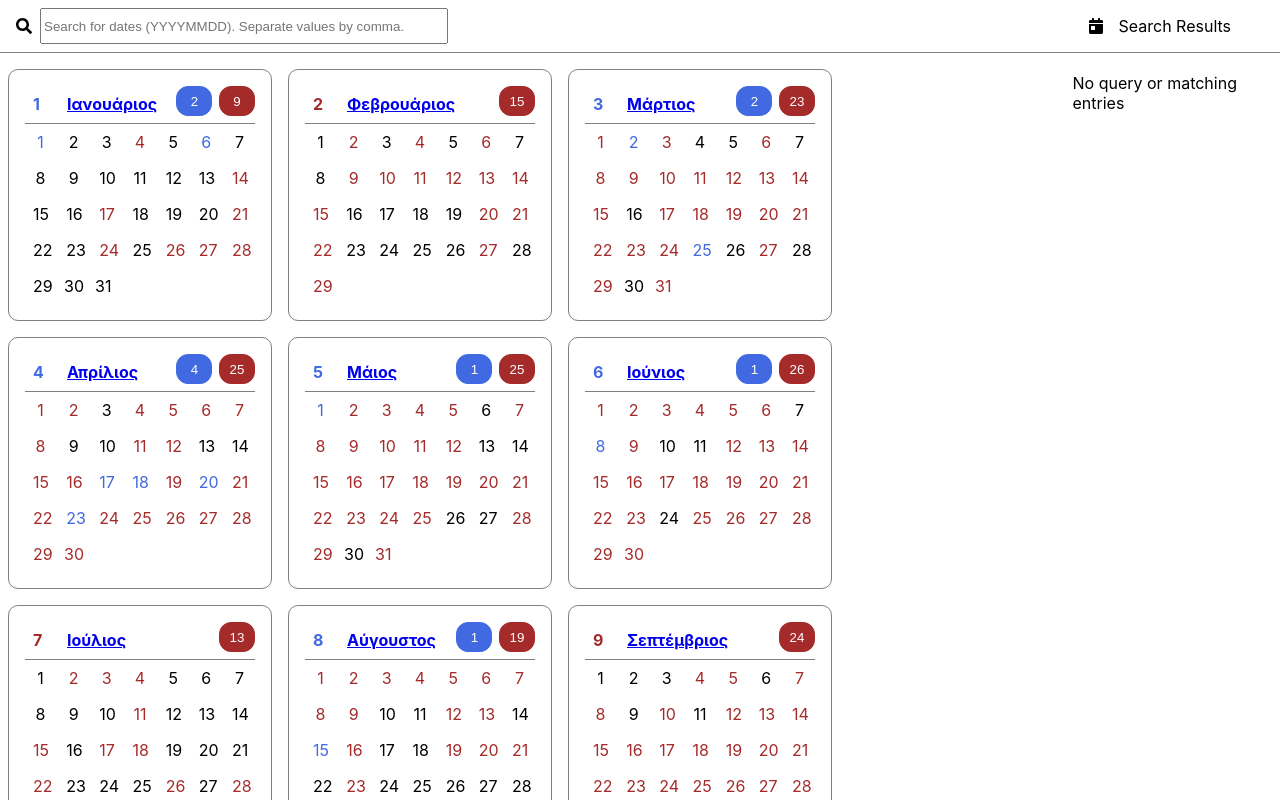
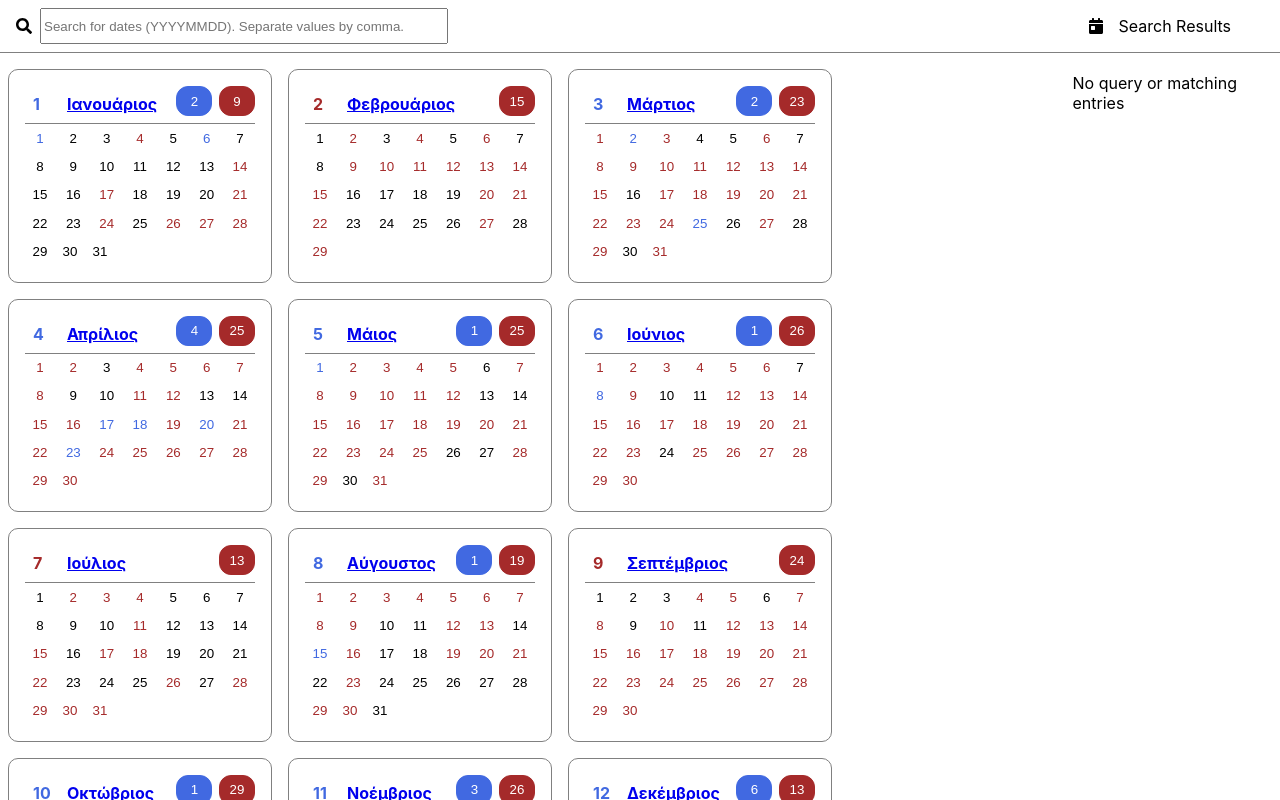
Before and after one commit to smekras/holydays-viewer, a React (Create React App) app: page / in a window 1280 px wide. Shown: the top 800 px of the page. Built offline with nearby package versions, Linux system fonts and the light colour scheme.

Commit message:
Add day search

```diff
--- a/src/App.tsx
+++ b/src/App.tsx
@@ -56,6 +56,7 @@ function reformatData(source: any[]) {
       name: "",
       link: "",
       days: [],
+      handleResults: undefined,
     };
 
     if (dateString.substring(6) === "00") {
@@ -124,7 +125,10 @@ function App() {
     <AppContainer>
       <MainPanel>
         <SearchForm handleSearch={(terms: string[]) => setSearchTerms(terms)} />
-        <CalendarView data={data} />
+        <CalendarView
+          data={data}
+          handleResults={(results: DayInterface[]) => setResults(results)}
+        />
       </MainPanel>
       <SideView results={results} />
     </AppContainer>
--- a/src/components/CalendarView.tsx
+++ b/src/components/CalendarView.tsx
@@ -1,9 +1,12 @@
+import MonthView, { MonthInterface } from "./MonthView";
+
+import { DayInterface } from "./DayView";
 import React from "react";
 import styled from "@emotion/styled";
-import MonthView, { MonthInterface } from "./MonthView";
 
 export interface CalendarInterface {
   data: MonthInterface[];
+  handleResults: any;
 }
 
 const CalendarView = (props: CalendarInterface) => {
@@ -22,6 +25,7 @@ const CalendarView = (props: CalendarInterface) => {
             name={entry.name}
             link={entry.link}
             days={entry.days}
+            handleResults={props.handleResults}
           />
         );
       })}
--- a/src/components/MonthView.tsx
+++ b/src/components/MonthView.tsx
@@ -1,12 +1,13 @@
+import { DayInterface } from "./DayView";
 import React from "react";
 import styled from "@emotion/styled";
-import { DayInterface } from "./DayView";
 
 export interface MonthInterface {
   month: number;
   name: string;
   link: string;
   days: DayInterface[];
+  handleResults: any;
 }
 
 function countOccurence(days: DayInterface[], trait: string) {
@@ -87,10 +88,12 @@ const MonthView = (props: MonthInterface) => {
     }
   `;
 
-  const DayBox = styled.div<BoxProps>`
+  const DayBox = styled.button<BoxProps>`
     padding: 0.5em;
+    border: 0;
+    background: white;
     text-align: center;
-    width: 15px;
+    width: 30px;
     color: ${(bprops: BoxProps) =>
       bprops.purpose === "off"
         ? "royalblue"
@@ -98,6 +101,28 @@ const MonthView = (props: MonthInterface) => {
         ? "brown"
         : "black"};
   `;
+
+  function handleSelection(e: any) {
+    e.preventDefault();
+    let results: any[] = [];
+
+    props.days.map((entry) => {
+      if (e.target.value === "off") {
+        if (entry.off) {
+          results.push(entry);
+        }
+      }
+      if (e.target.value === "sec") {
+        if (entry.sec) {
+          results.push(entry);
+        }
+      }
+      if (entry.id.getDate() === Number(e.target.value)) {
+        results.push(entry);
+      }
+    });
+    props.handleResults(results);
+  }
 
   return (
     <Container>
@@ -110,14 +135,14 @@ const MonthView = (props: MonthInterface) => {
         </TitleBox>
         <TitleBox>
           {official > 0 ? (
-            <Box purpose="off" onClick={(e) => console.log("Clicked")}>
+            <Box purpose="off" value="off" onClick={handleSelection}>
               {official}
             </Box>
           ) : (
             ""
           )}
           {secular > 0 ? (
-            <Box purpose="sec" onClick={(e) => console.log("Clicked")}>
+            <Box purpose="sec" value="sec" onClick={handleSelection}>
               {secular}
             </Box>
           ) : (
@@ -130,7 +155,9 @@ const MonthView = (props: MonthInterface) => {
           return (
             <DayBox
               key={entry.id.getDate()}
-              purpose={entry.off ? "off" : entry.sec ? "sec" : ""}
+              purpose={entry.off ? "off" : entry.sec ? "sec" : "day"}
+              value={entry.id.getDate()}
+              onClick={handleSelection}
             >
               {entry.id.getDate()}
             </DayBox>
```
